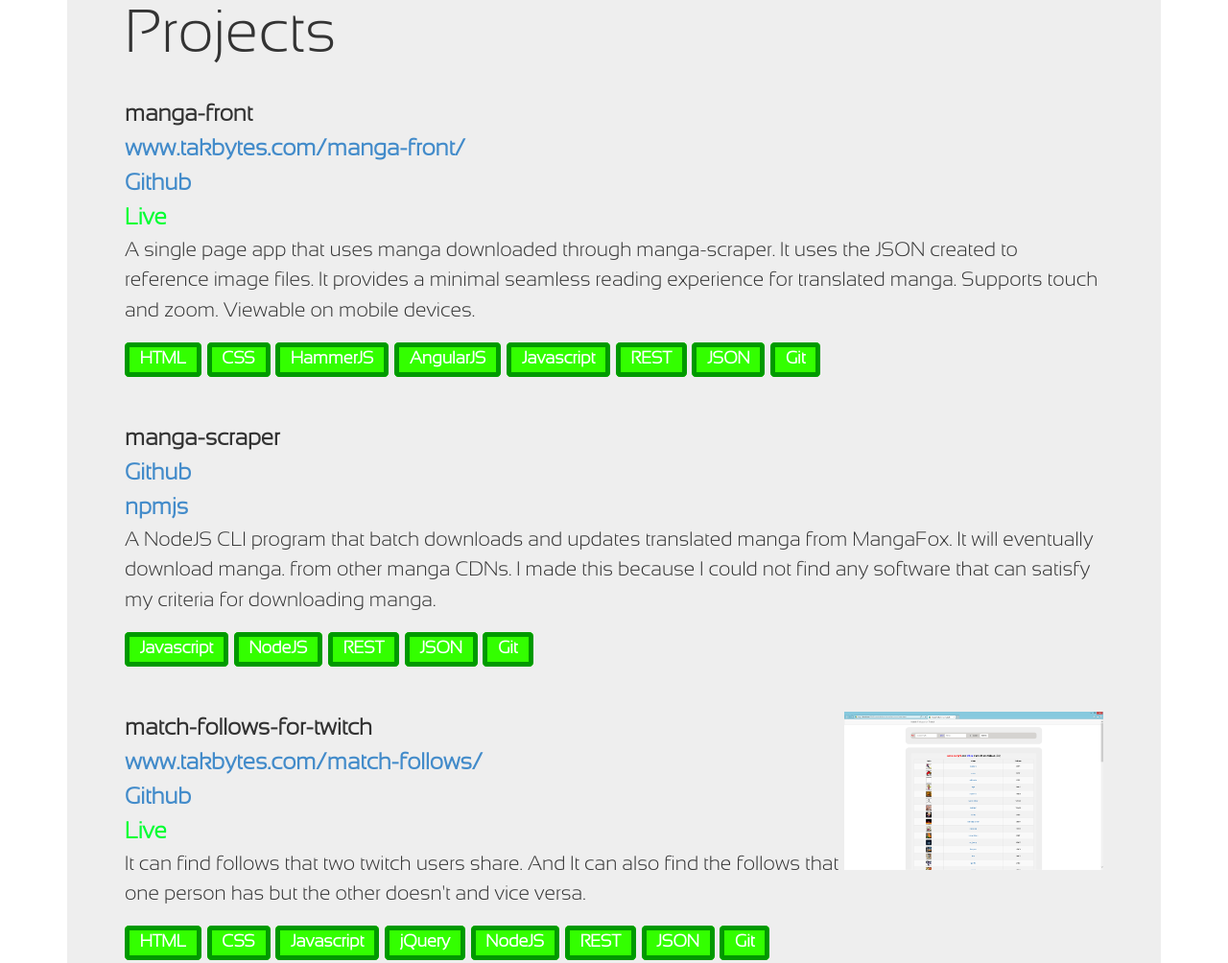
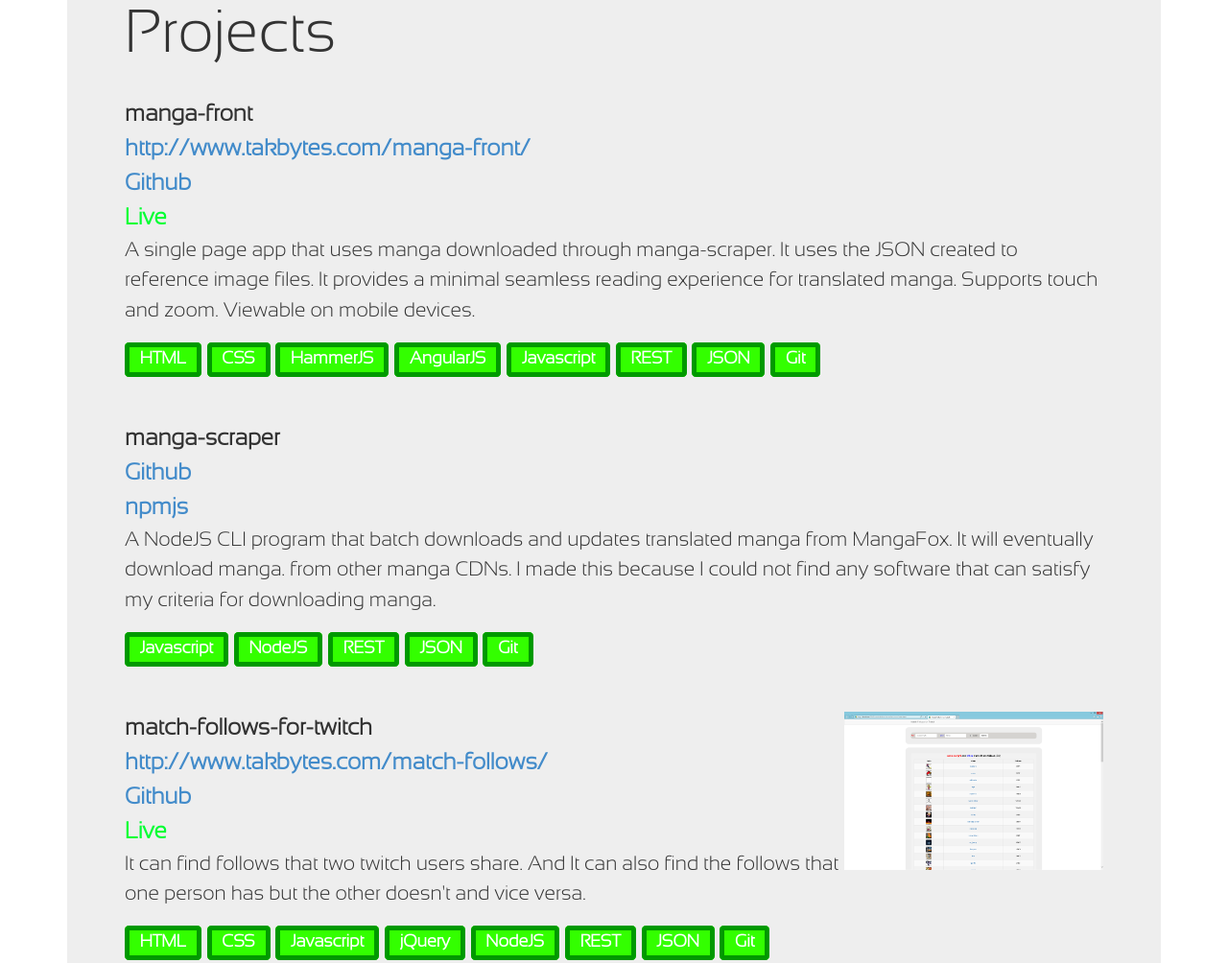
Before and after one commit to tadachi/homepage, a website: page view/index.html in a window 1280 px wide. Shown: the part 1344-2348 px from the top of the page at 96% size. Drawn offline with Linux system fonts and the light colour scheme; files whose address does not match are found by name.

Commit message:
Fix typos

```diff
--- a/view/index.html
+++ b/view/index.html
@@ -133,7 +133,7 @@
             <div class="project-name">
                 <!--<img class='preview' src='img/manga-front.png'/>-->
                 manga-front<br />
-                <a href='http://www.takbytes.com/manga-front/'>www.takbytes.com/manga-front/</a><br />
+                <a href='http://www.takbytes.com/manga-front/'>http://www.takbytes.com/manga-front/</a><br />
                 <a href='https://github.com/tadachi/manga-front'>Github</a><br />
                 <span class="live">Live</span><br />
             </div>
@@ -177,7 +177,7 @@
             <div class="project-name">
                 <img class='preview' src='img/match-follows-preview.png'/>
                 match-follows-for-twitch<br />
-                <a href='http://www.takbytes.com/match-follows/'>www.takbytes.com/match-follows/</a><br />
+                <a href='http://www.takbytes.com/match-follows/'>http://www.takbytes.com/match-follows/</a><br />
                 <a href='https://github.com/tadachi/match-follows-for-twitch'>Github</a><br />
                 <span class="live">Live</span><br />
             </div>
```
